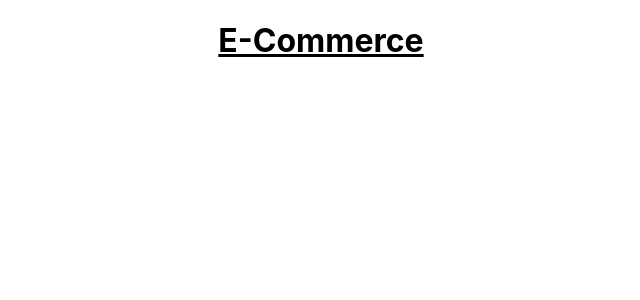
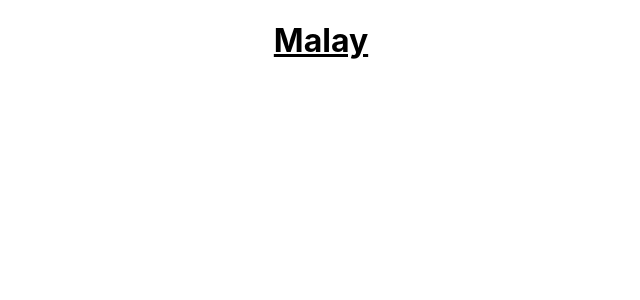
Before and after one commit to Killerturi/E-Commerce, a React (Create React App) app: page / in a window 1280 px wide. Shown: the top 300 px of the page, without its empty margins (319-959 px from the left). Built offline with nearby package versions, Linux system fonts and the light colour scheme.

Commit message:
Title Change

```diff
--- a/src/App.js
+++ b/src/App.js
@@ -4,7 +4,7 @@ function App() {
   return (
     <div className="App">
       <h1>
-        <u>E-Commerce</u>
+        <u>Malay</u>
       </h1>
     </div>
   );
```
